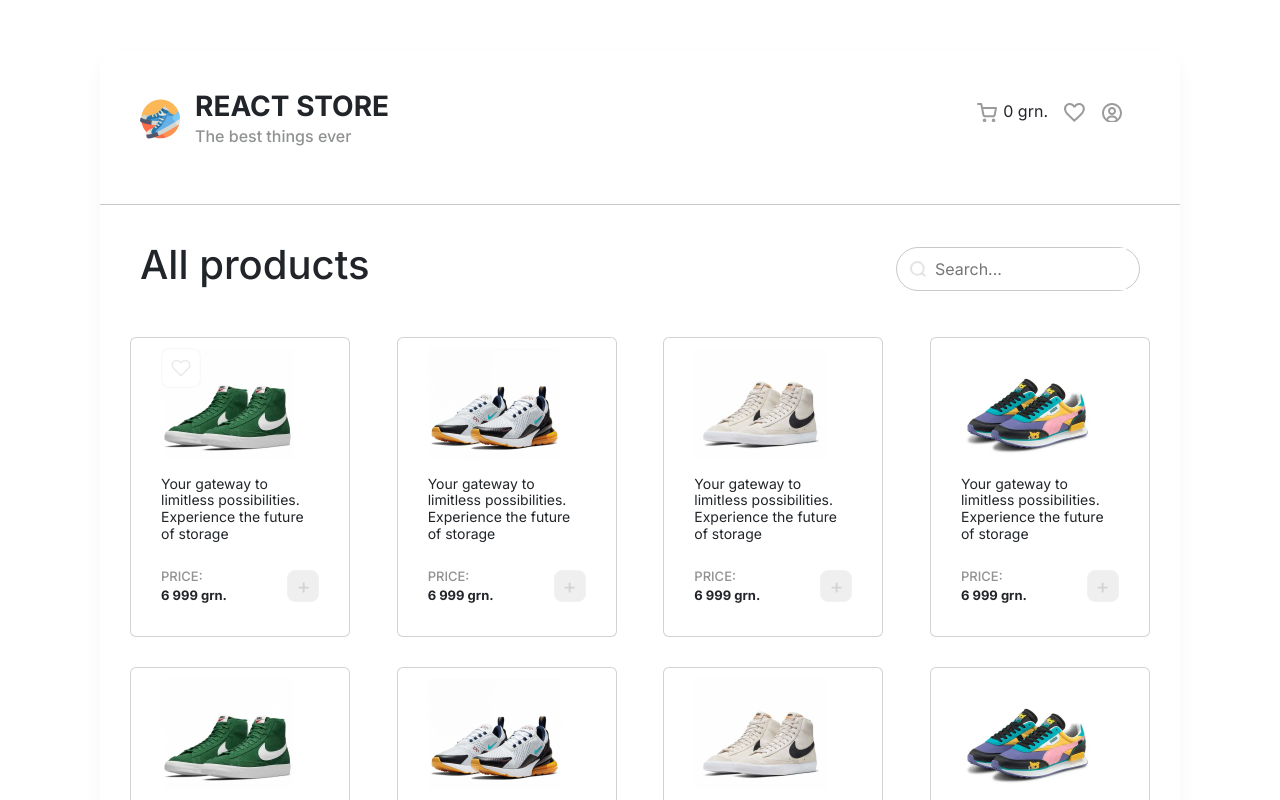
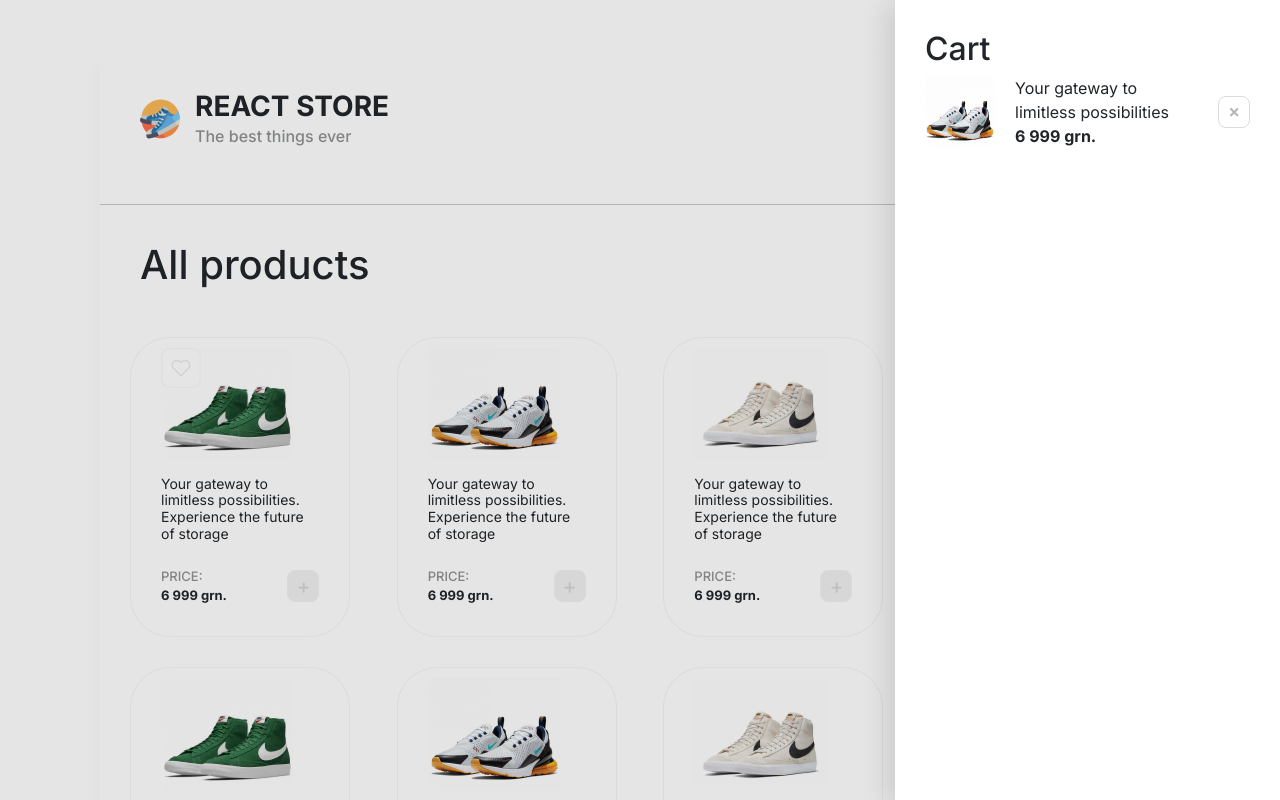
Before and after one commit to KirillSuprunJob/Online_store_react, a React (Create React App) app in the folder online_shop/: page / in a window 1280 px wide. Shown: the top 800 px of the page. Built offline with nearby package versions, Linux system fonts and the light colour scheme.

Commit message:
start module window 07/11/2023

```diff
--- a/online_shop/src/App.js
+++ b/online_shop/src/App.js
@@ -8,6 +8,25 @@ function App() {
 
   return (
     <div className="wrapper">
+      <div className="overlay">
+        <div className="drawer">
+          <h2> Cart </h2>
+
+          <div className="cartItem d-flex flex-row align-items-center justify-content-center">
+            <img className="products_photo" width="70" height="70" src="/img/products/2.jpg" alt="product"/>
+
+            <div>
+              <div className="before_remove"> Your gateway to limitless possibilities </div>
+              <b> 6 999 grn. </b>
+            </div>
+
+            <img width="32" height="32" src="/img/button_remove.svg" alt="remove"/>
+          </div>
+        </div>
+
+      </div>
+
+
       <header className="d-flex justify-content-between align-items-center">
         <div className="headerLeft d-flex align-items-center">
           <img width={40} height={40} src="./img/logo1.png" alt="icon"/>
--- a/online_shop/src/index.scss
+++ b/online_shop/src/index.scss
@@ -86,7 +86,8 @@ div.content{
 }
 
 .card {
-  border: 1px solid whitesmoke;
+  border: 1px solid #f3f3f3 !important;
+  border-radius: 40px !important;
   padding: 10px 30px 30px 30px;
   width: 220px;
   margin-bottom: 30px;
@@ -95,7 +96,6 @@ div.content{
   &:hover{
     box-shadow: 0px 5px 15px rgba(141, 141, 141, 0.5);
     transform: translateY(-5px);
-    cursor: pointer;
   }
 
   .favorite{
@@ -142,3 +142,45 @@ div.content{
     width: 200px;
   }
 }
+
+.overlay{
+  position: absolute;
+  left: 0;
+  top: 0;
+  width: 100%;
+  height: 100%;
+  background: rgba(0, 0, 0, 0.1);
+  z-index: 1;
+}
+
+.drawer{
+position: absolute;
+width: 385px;
+right: 0;
+height: 100%;
+background: #FFFFFF;
+box-shadow: -10px 4px 24px rgba(0, 0, 0, 0.1);
+padding: 30px;
+
+}
+
+h2{
+  margin: 0;
+}
+
+.cartItem{
+
+
+
+  .products_photo{
+    margin-right: 20px;
+  }
+
+  div + p{
+    margin-bottom: 0 !important;
+  }
+
+  .before_remove{
+    margin-right: 20px;
+  }
+}
```
Also changed, not shown: online_shop/public/img/button_remove.svg (added).
